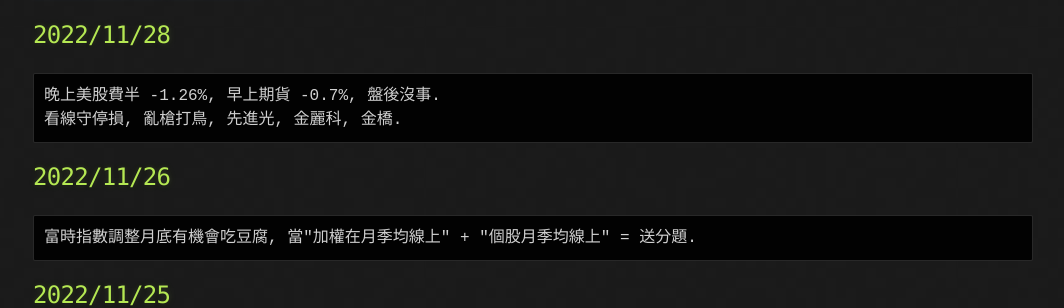
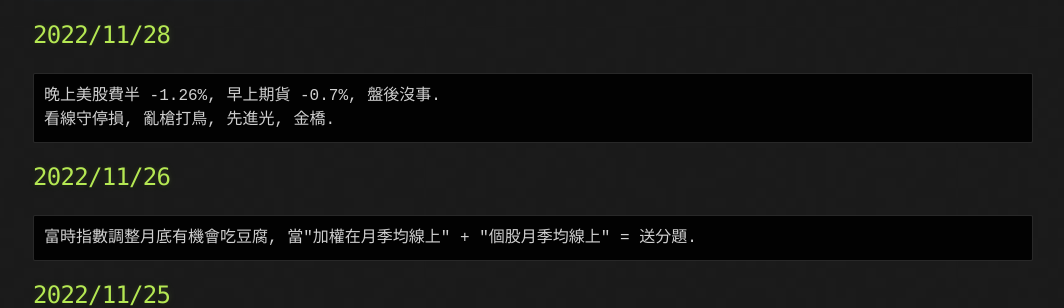
Before and after one commit to lepg5487/Stock_God, a Jekyll site: the page built from index.md, in a window 1280 px wide and 900 px high, scrolled down 332 px. Shown: the part 173-481 px from the top of the window, without its empty margins (107-1171 px from the left). Built offline with Jekyll 4.4.1, drawn with Linux system fonts in a browser that asks for light colours; our own code applies the rules of GitHub Pages for plain Markdown files.

Commit message:
Update index.md

````diff
--- a/index.md
+++ b/index.md
@@ -17,7 +17,7 @@ layout: testlayouts
 ## 2022/11/28
 ```
 晚上美股費半 -1.26%, 早上期貨 -0.7%, 盤後沒事.
-看線守停損, 亂槍打鳥, 先進光, 金麗科, 金橋.
+看線守停損, 亂槍打鳥, 先進光, 金橋.
 ```
 
 ## 2022/11/26
````
